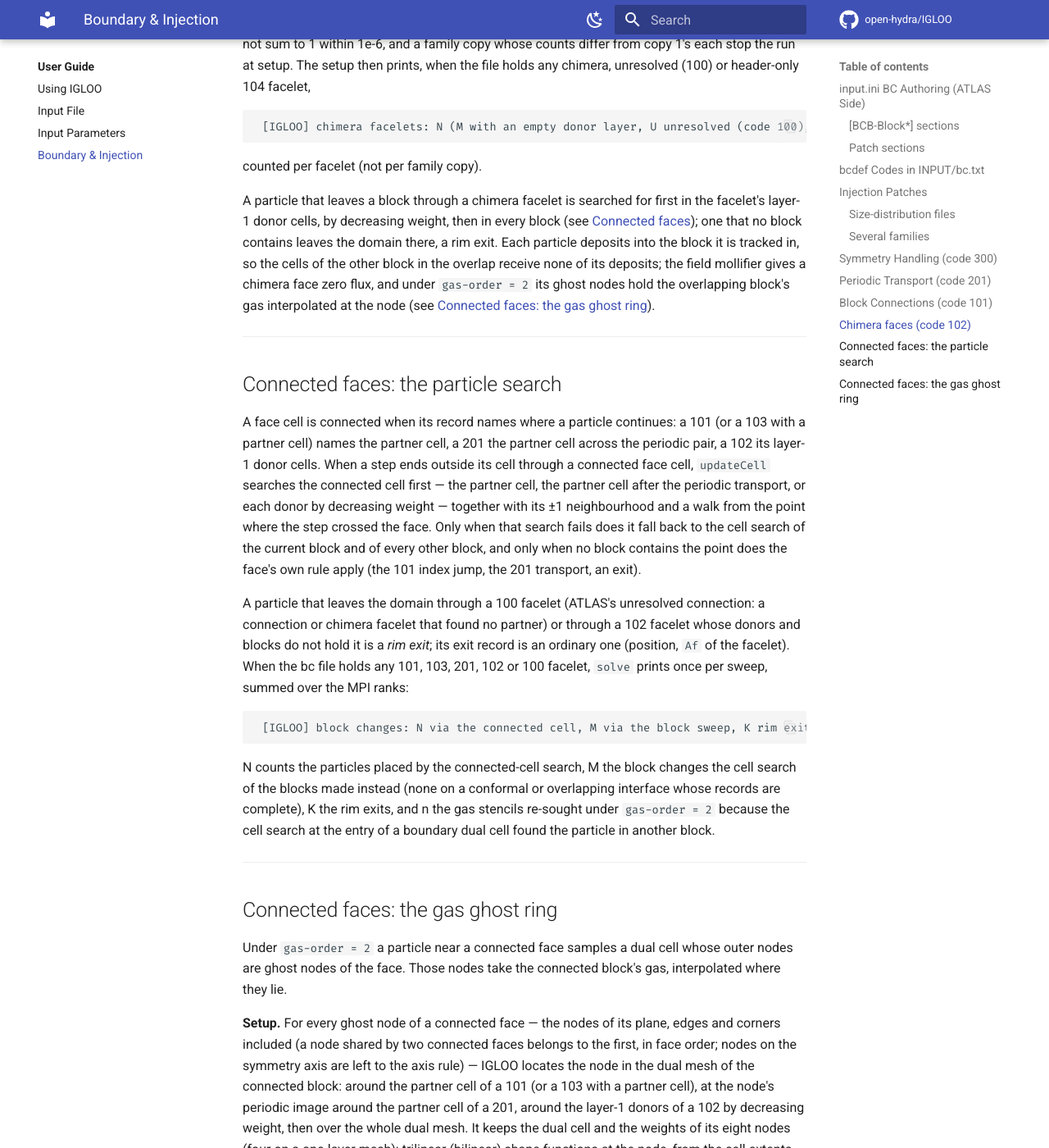
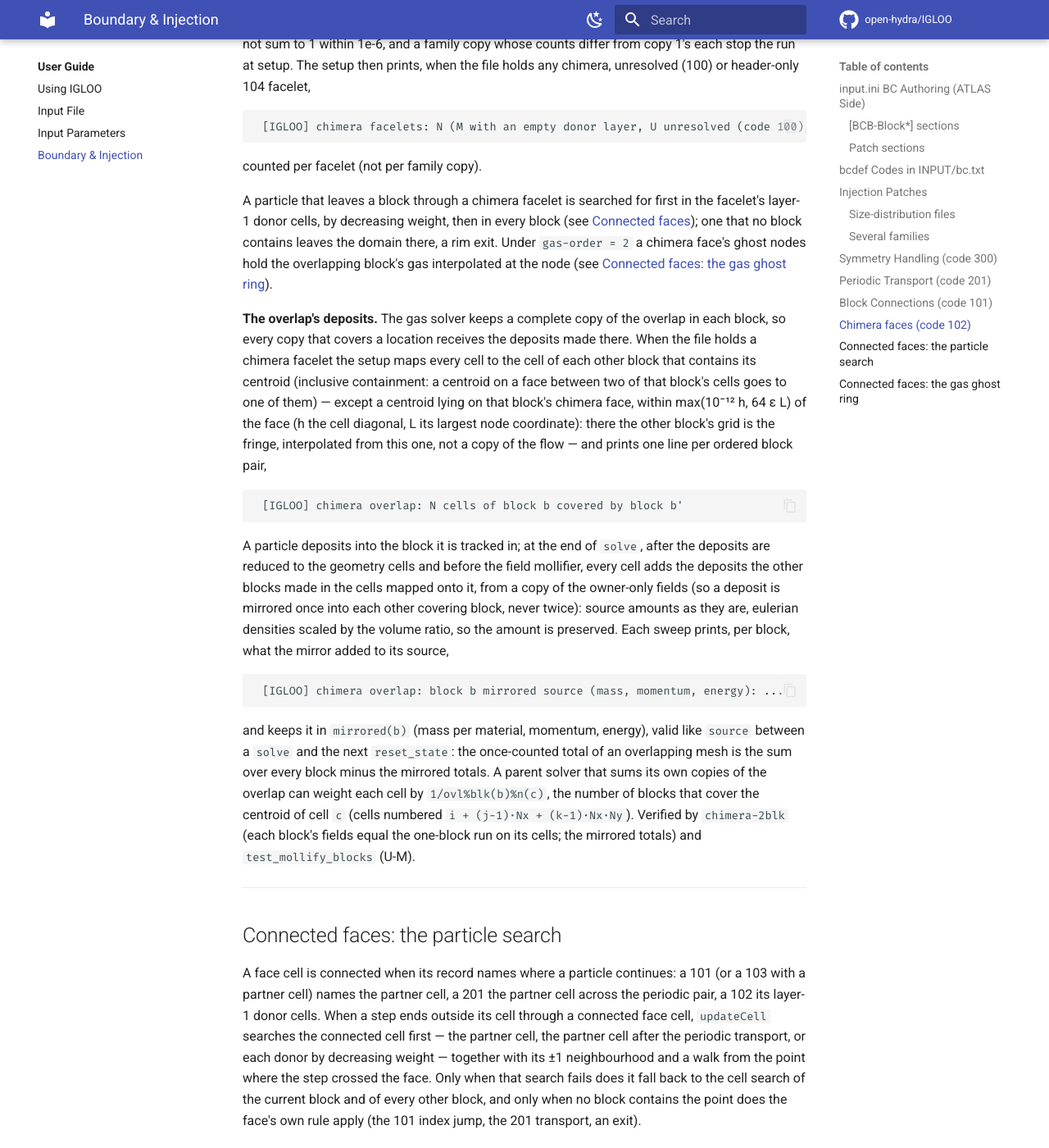
Before and after one commit to open-hydra/IGLOO, an MkDocs documentation site: the page built from docs/user/boundary-conditions.md, in a window 1280 px wide and 1400 px high, scrolled down 8841 px. Shown: the whole window at 82% size. Built offline with MkDocs 1.6.1 and Material for MkDocs 9.7.7, drawn with Linux system fonts in a browser that asks for light colours; comment, search, counter and statistics services are not loaded.

Commit message:
feat(source): deposits in a chimera overlap reach every block that covers them; the mirrored totals are reported
At setup every cell is mapped to the cell of each other block that holds its centroid (inclusive
containment, except a centroid on that block's chimera face: there the other grid is the fringe,
interpolated, not owned); after the reduction each cell adds, from a snapshot of the owner-only
fields, the deposits of the cells mapped onto it. Each block's mirrored totals are kept and printed.

Gates: chimera-2blk G-M1/G-M2, test_mollify_blocks U-T (the tie at a chimera face) and U-M (i).

Co-Authored-By: Claude Opus 5.5 (1M context) <noreply@anthropic.com>
Claude-Session: https://claude.ai/code/session_019zi1qiuw7HF2aRfC8FR4xx

````diff
--- a/docs/user/boundary-conditions.md
+++ b/docs/user/boundary-conditions.md
@@ -212,10 +212,39 @@ counted per facelet (not per family copy).
 
 A particle that leaves a block through a chimera facelet is searched for first in the facelet's layer-1
 donor cells, by decreasing weight, then in every block (see [Connected faces](#connected-faces-the-particle-search));
-one that no block contains leaves the domain there, a rim exit. Each particle deposits into the block it is tracked in, so the cells
-of the other block in the overlap receive none of its deposits; the field mollifier gives a chimera face
-zero flux, and under `gas-order = 2` its ghost nodes hold the overlapping block's gas interpolated at the
-node (see [Connected faces: the gas ghost ring](#connected-faces-the-gas-ghost-ring)).
+one that no block contains leaves the domain there, a rim exit. Under `gas-order = 2` a chimera face's
+ghost nodes hold the overlapping block's gas interpolated at the node (see [Connected faces: the gas
+ghost ring](#connected-faces-the-gas-ghost-ring)).
+
+**The overlap's deposits.** The gas solver keeps a complete copy of the overlap in each block, so every
+copy that covers a location receives the deposits made there. When the file holds a chimera facelet the
+setup maps every cell to the cell of each other block that contains its centroid (inclusive containment:
+a centroid on a face between two of that block's cells goes to one of them) — except a centroid lying on
+that block's chimera face, within max(10⁻¹² h, 64 ε L) of the face (h the cell diagonal, L its largest node
+coordinate): there the other block's grid is the fringe, interpolated from this one, not a copy of the
+flow — and prints one line per ordered block pair,
+
+```
+ [IGLOO] chimera overlap: N cells of block b covered by block b'
+```
+
+A particle deposits into the block it is tracked in; at the end of `solve`, after the deposits are
+reduced to the geometry cells and before the field mollifier, every cell adds the deposits the other
+blocks made in the cells mapped onto it, from a copy of the owner-only fields (so a deposit is mirrored
+once into each other covering block, never twice): source amounts as they are, eulerian densities
+scaled by the volume ratio, so the amount is preserved. Each sweep prints, per block, what the mirror
+added to its source,
+
+```
+ [IGLOO] chimera overlap: block b mirrored source (mass, momentum, energy): ...
+```
+
+and keeps it in `mirrored(b)` (mass per material, momentum, energy), valid like `source` between a
+`solve` and the next `reset_state`: the once-counted total of an overlapping mesh is the sum over every
+block minus the mirrored totals. A parent solver that sums its own copies of the overlap can weight each
+cell by `1/ovl%blk(b)%n(c)`, the number of blocks that cover the centroid of cell `c` (cells numbered
+`i + (j−1)·Nx + (k−1)·Nx·Ny`). Verified by `chimera-2blk` (each block's fields equal the one-block run on
+its cells; the mirrored totals) and `test_mollify_blocks` (U-M).
 
 ---
 
````
Also changed, not shown: docs/theory/eulerian-feedback.md (+10 -1 lines), docs/vv/index.md (+1 -1 lines), 9 other files.
